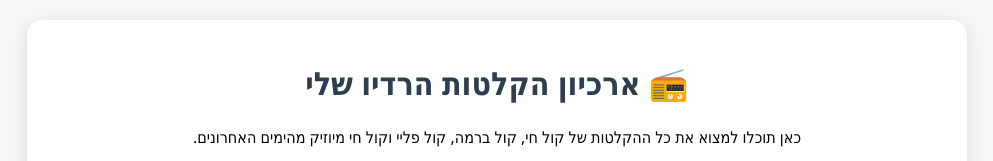
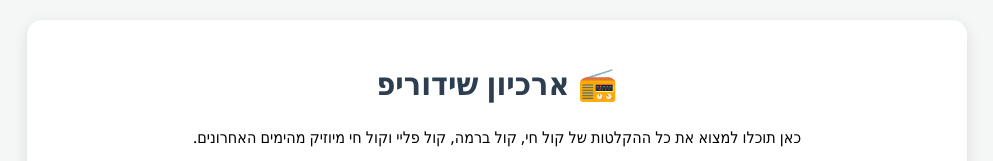
Before and after one commit to dnyl8463-crypto/radio-recorder, a plain HTML site: page index.html in a window 1280 px wide. Shown: the top 161 px of the page, without its empty margins (143-1136 px from the left). Drawn offline with Linux system fonts and the light colour scheme.

Commit message:
Update heading text in index.html

```diff
--- a/index.html
+++ b/index.html
@@ -16,7 +16,7 @@
 <body>
 
 <div class="container">
-    <h1>📻 ארכיון הקלטות הרדיו שלי</h1>
+    <h1>📻 ארכיון שידוריפ</h1>
     <p>כאן תוכלו למצוא את כל ההקלטות של קול חי, קול ברמה, קול פליי וקול חי מיוזיק מהימים האחרונים.</p>
 
     <div class="instructions">
```
